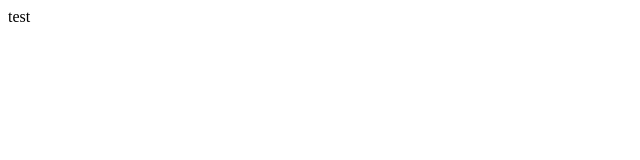
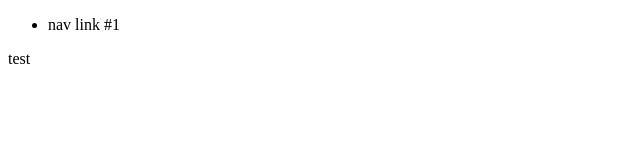
Before and after one commit to stevesidoli/sidoliRepo, a plain HTML site: page index.html in a window 1280 px wide. Shown: the whole page, without its empty margins (0-640 px from the left). Drawn offline with Linux system fonts and the light colour scheme.

Commit message:
put the header back

```diff
--- a/index.html
+++ b/index.html
@@ -7,6 +7,11 @@
     <title>Document</title>
 </head>
 <body>
+    <header>
+        <ul>
+            <li>nav link #1</li>
+        </ul>
+    </header>
     <main>test</main>
 </body>
 </html>
```
